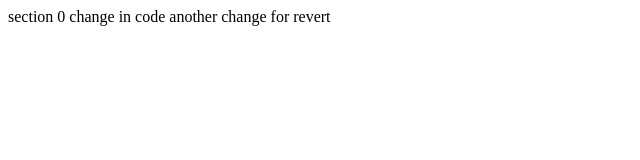
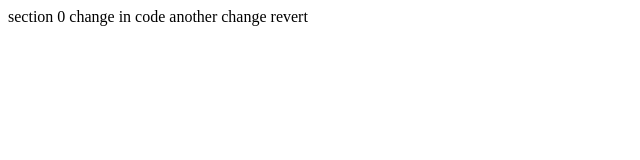
Before and after one commit to navyasri512/preoject_dir, a plain HTML site: page index.html in a window 1280 px wide. Shown: the full height of the page, 0-640 px from the left. Drawn offline with Linux system fonts and the light colour scheme.

Commit message:
revert commit

```diff
--- a/index.html
+++ b/index.html
@@ -5,6 +5,7 @@
     <body>
         section 0
         change in code
-        another change for revert
+        another change
+        revert
     </body>
 </html>
```
